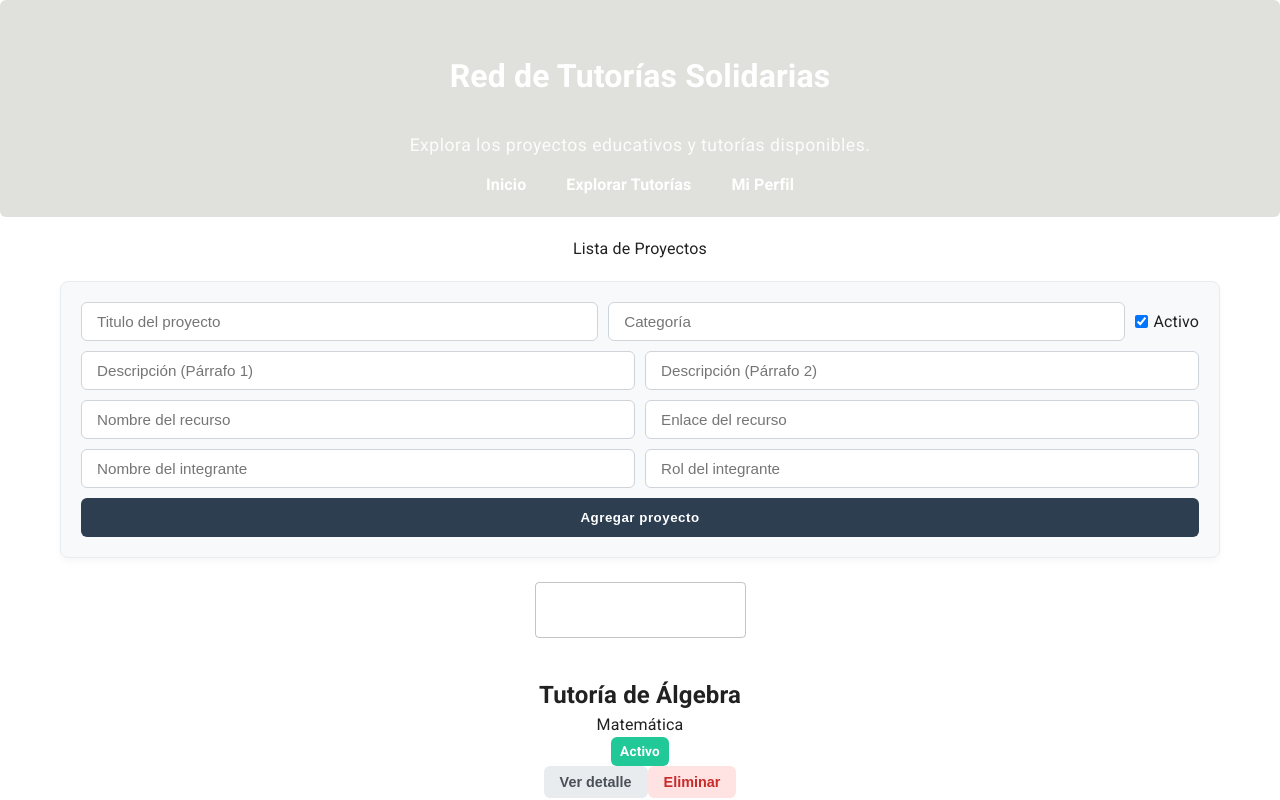
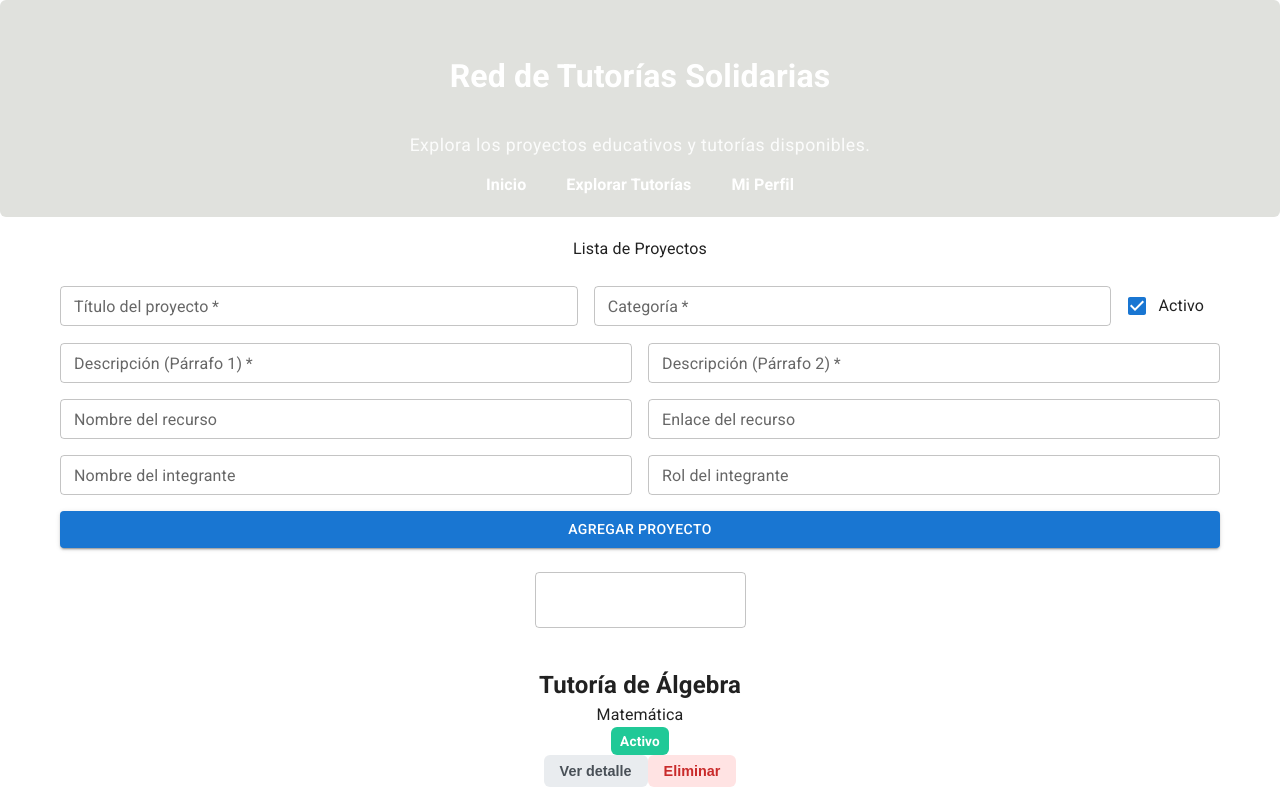
Before and after one commit to Mesconiji/PV_TP3_Grupo8, a React (Vite) app: page /proyectos in a window 1280 px wide. Shown: the top 800 px of the page. Built offline with nearby package versions, Linux system fonts and the light colour scheme.

Commit message:
Reestructuracion de codigo en FormularioProyecto.jsx   Santiago Urzagaste

```diff
--- a/src/components/FormularioProyecto.jsx
+++ b/src/components/FormularioProyecto.jsx
@@ -1,4 +1,5 @@
 import { useState } from 'react'
+import { Box , TextField , Button , FormControlLabel , Checkbox } from '@mui/material'
 
 const FormularioProyecto = ({ alAgregar }) => {
 
@@ -52,97 +53,108 @@ const FormularioProyecto = ({ alAgregar }) => {
   } = nuevoProyecto
 
   return (
-    <form onSubmit={manejarSubmit} className="buscador" style={{ display: 'flex', flexDirection: 'column', gap: '10px', marginTop: '20px' }}>
-      <div style={{ display: 'flex', gap: '10px', flexWrap: 'wrap', alignItems: 'center' }}>
-        <input
-          type="text"
+    <Box
+      component="form"
+      onSubmit={manejarSubmit}
+      sx={{ display: 'flex', flexDirection: 'column', gap: 2, mt: 3 }}
+    >
+
+      <Box sx={{ display: 'flex', gap: 2, flexWrap: 'wrap', alignItems: 'center' }}>
+        <TextField
+          label="Título del proyecto"
           name="titulo"
-          placeholder="Titulo del proyecto"
           value={titulo}
           onChange={manejarCambio}
           required
+          size="small"
+          sx={{ flex: 1, minWidth: 200 }}
         />
-
-        <input
-          type="text"
+        <TextField
+          label="Categoría"
           name="categoria"
-          placeholder="Categoría"
           value={categoria}
           onChange={manejarCambio}
           required
+          size="small"
+          sx={{ flex: 1, minWidth: 150 }}
         />
+        <FormControlLabel
+          control={
+            <Checkbox
+              name="activo"
+              checked={activo}
+              onChange={manejarCambio}
+            />
+          }
+          label="Activo"
+        />
+      </Box>
 
-        <label style={{ display: 'flex', alignItems: 'center', gap: '5px' }}>
-          <input
-            type="checkbox"
-            name="activo"
-            checked={activo}
-            onChange={manejarCambio}
-          />
-          Activo
-        </label>
-      </div>
 
-      <div style={{ display: 'flex', gap: '10px', flexWrap: 'wrap' }}>
-        <input
-          type="text"
+      <Box sx={{ display: 'flex', gap: 2, flexWrap: 'wrap' }}>
+        <TextField
+          label="Descripción (Párrafo 1)"
           name="descParrafo1"
-          placeholder="Descripción (Párrafo 1)"
           value={descParrafo1}
           onChange={manejarCambio}
           required
+          size="small"
+          sx={{ flex: 1, minWidth: 200 }}
         />
-
-        <input
-          type="text"
+        <TextField
+          label="Descripción (Párrafo 2)"
           name="descParrafo2"
-          placeholder="Descripción (Párrafo 2)"
           value={descParrafo2}
           onChange={manejarCambio}
           required
+          size="small"
+          sx={{ flex: 1, minWidth: 200 }}
         />
-      </div>
+      </Box>
 
-      <div style={{ display: 'flex', gap: '10px', flexWrap: 'wrap' }}>
-        <input
-          type="text"
+      <Box sx={{ display: 'flex', gap: 2, flexWrap: 'wrap' }}>
+        <TextField
+          label="Nombre del recurso"
           name="nombreRecurso"
-          placeholder="Nombre del recurso"
           value={nombreRecurso}
           onChange={manejarCambio}
+          size="small"
+          sx={{ flex: 1, minWidth: 200 }}
         />
-
-        <input
-          type="text"
+        <TextField
+          label="Enlace del recurso"
           name="enlaceRecurso"
-          placeholder="Enlace del recurso"
           value={enlaceRecurso}
           onChange={manejarCambio}
+          size="small"
+          sx={{ flex: 1, minWidth: 200 }}
         />
-      </div>
+      </Box>
 
-      <div style={{ display: 'flex', gap: '10px', flexWrap: 'wrap' }}>
-        <input
-          type="text"
+      <Box sx={{ display: 'flex', gap: 2, flexWrap: 'wrap' }}>
+        <TextField
+          label="Nombre del integrante"
           name="nombreEquipo"
-          placeholder="Nombre del integrante"
           value={nombreEquipo}
           onChange={manejarCambio}
+          size="small"
+          sx={{ flex: 1, minWidth: 200 }}
         />
-
-        <input
-          type="text"
+        <TextField
+          label="Rol del integrante"
           name="rolEquipo"
-          placeholder="Rol del integrante"
           value={rolEquipo}
           onChange={manejarCambio}
+          size="small"
+          sx={{ flex: 1, minWidth: 200 }}
         />
-      </div>
+      </Box>
 
-      <button type="submit">
+      <Button type="submit" variant="contained">
         Agregar proyecto
-      </button>
-    </form>
+      </Button>
+
+    </Box>
   )
 }
 
```
